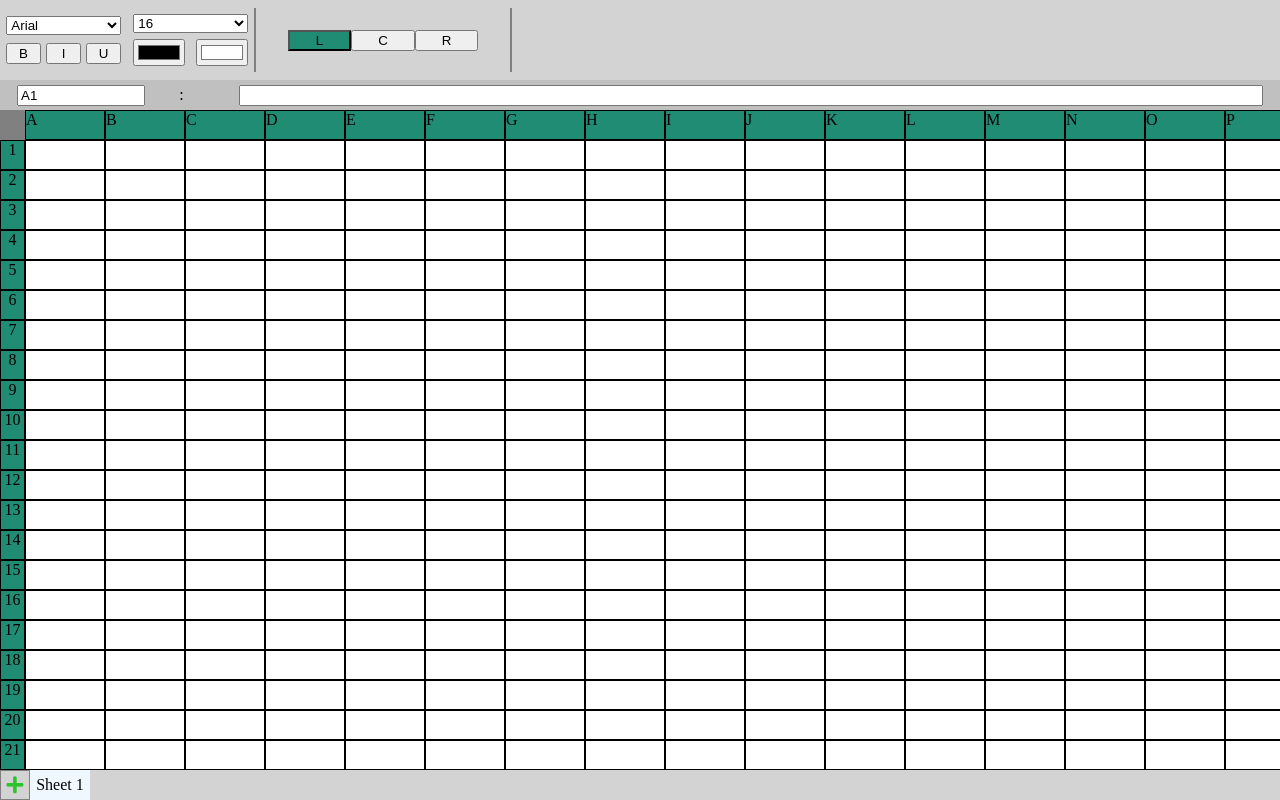
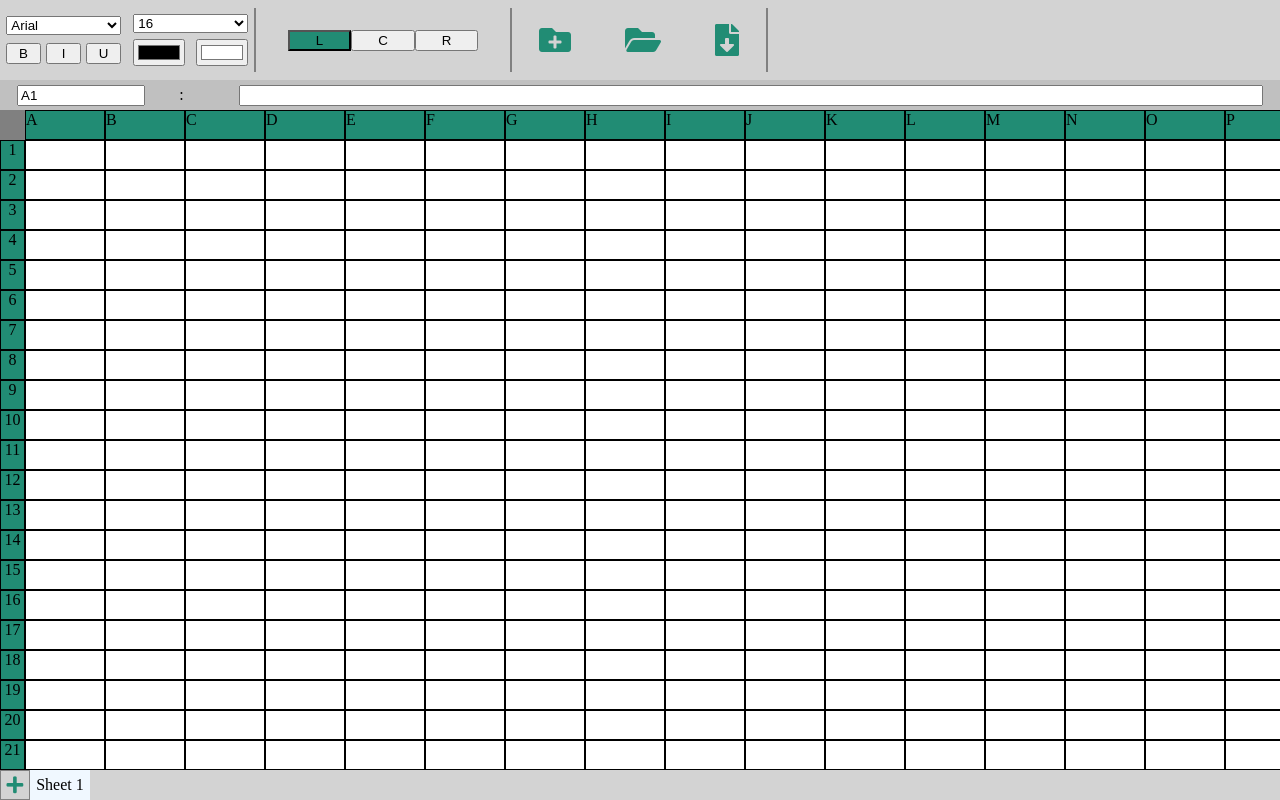
Before and after one commit to harsh007fc/EXCEL_SHEETS_CLONE, a plain HTML site: page activity/index.html in a window 1280 px wide. Drawn offline with nearby package versions, Linux system fonts and the light colour scheme.

Commit message:
code added upto nod buttons alligned

```diff
--- a/activity/index.html
+++ b/activity/index.html
@@ -60,6 +60,11 @@
             <input type="button" value="C" class="center">
             <input type="button" value="R" class="right">
         </div>
+        <div class="nod_container">
+            <i class="fas fa-folder-plus  new fa-2x"></i>
+            <i class="fas fa-folder-open open fa-2x"></i>
+            <i class="fas fa-file-download download fa-2x"></i>
+        </div>
     </div>
     <!-- formulae -->
     <div class="formulae_container">
--- a/activity/style.css
+++ b/activity/style.css
@@ -125,7 +125,7 @@ body{
 
 .icon{
     font-size: 1.2rem;
-    color:#2cc42c;
+    color:#218c74;
 
 }
 
@@ -229,3 +229,14 @@ body{
     top:30px;
     left:25px;
 }
+
+/* new open and download styling */
+.nod_container{
+    display:flex;
+    justify-content: space-around;
+    align-items: center;
+}
+
+.new,.open,.download{
+    color:#218c74;
+}
```
